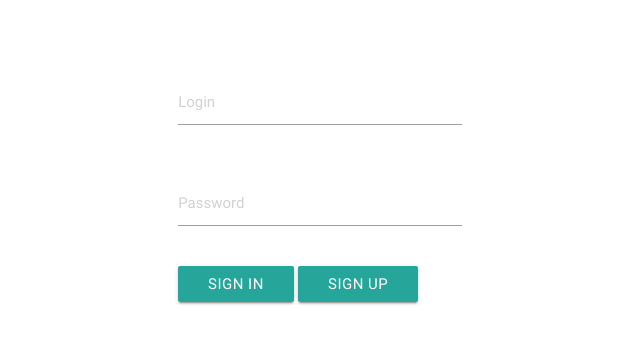
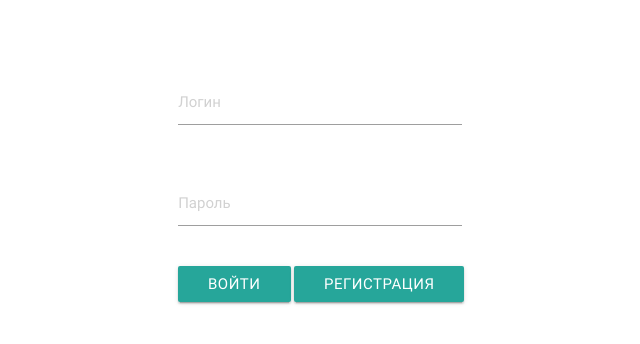
Before and after one commit to Regulknight/FFL, a Flask app: page /login in a window 1280 px wide; the page is wider, and only the part inside the window is pictured. Shown: the top 344 px of that part, without its empty margins (320-960 px from the left). Run offline with Flask 2, Linux system fonts and the light colour scheme; some libraries are stand-ins or nearby versions.

Commit message:
Russian version

```diff
--- a/templates/add.html
+++ b/templates/add.html
@@ -37,7 +37,7 @@
     <div class="row">
         <form class = "col s6 offset-l3" action="../tasks/add" method="post" enctype="multipart/form-data">
             <div class="row">
-                <input type="text" value="" name="name" placeholder="Task Name" required>
+                <input type="text" value="" name="name" placeholder="Название задания" required>
             </div>
             <div class="row">
                 <input type="text" value="" name="description" placeholder="Надо сделать что-то хорошее..." required>
@@ -45,7 +45,7 @@
             <div class="row">
               <div class="input-field">
     <select name="category" required>
-      <option value="" disabled selected>Выбирете категорию</option>
+      <option value="" disabled selected>Выберите категорию</option>
         {% for c in category %}
             <option value="{{ c.id }}">{{ c.name }}</option>
         {% endfor %}
--- a/templates/login.html
+++ b/templates/login.html
@@ -16,17 +16,17 @@
             <form class="col s12 offset-l4" action="../login" method="post" enctype="multipart/form-data">
               <div class="row">
                     <div class="input-field col s4">
-                      <input type="text" placeholder="Login" id="login" name="login" class="materialize-textarea" required="required">
+                      <input type="text" placeholder="Логин" id="login" name="login" class="materialize-textarea" required="required">
                     </div>
                 </div>
                 <div class="row">
                     <div class="input-field col s4">
-                      <input type="password" placeholder="Password" id="password" name="password" class="materialize-textarea" required="required">
+                      <input type="password" placeholder="Пароль" id="password" name="password" class="materialize-textarea" required="required">
                     </div>
                 </div>
                 <input type="hidden" name="next" value="{{ next }}"/>
-                 <button class="btn waves-effect waves-light" type="submit" >Sign in</button>
-                 <a href="/logup" class="btn waves-effect waves-light"  >Sign up</a>
+                 <button class="btn waves-effect waves-light" type="submit" >Войти</button>
+                 <a href="/logup" class="btn waves-effect waves-light"  >Регистрация</a>
               </form>
          </div>
     </div>
```
